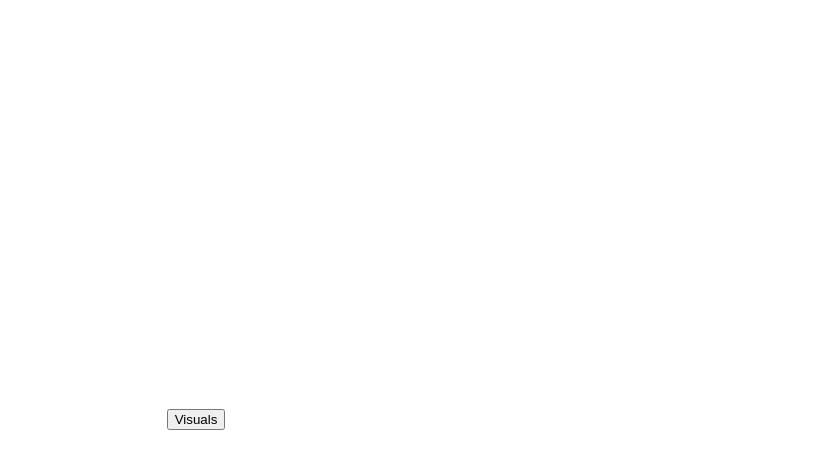
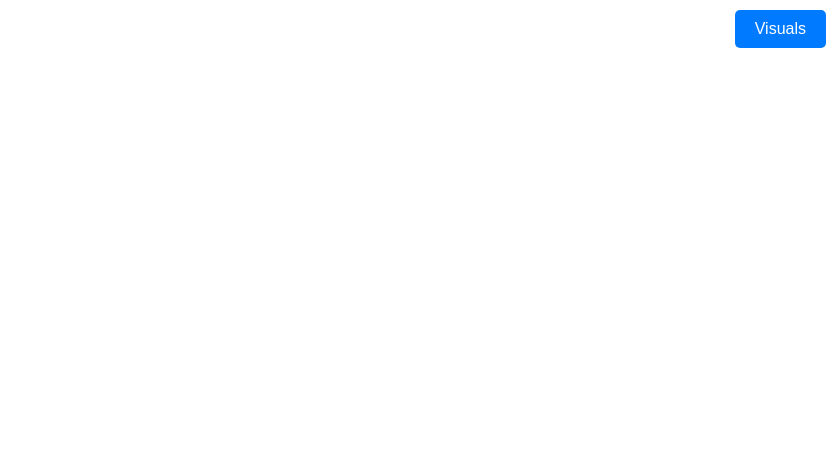
Before and after one commit to AlexSaunders4/AlexSaunders4.github.io, a plain HTML site: page index.html in a window 1280 px wide. Shown: the full height of the page, 444-1280 px from the left. Drawn offline with Linux system fonts and the light colour scheme.

Commit message:
Button Movement

```diff
--- a/index.html
+++ b/index.html
@@ -14,7 +14,7 @@
     </div>
     <p id="table"></p>
     <a href="page2.html">
-        <button>
+        <button id="Vis_Button">
             Visuals
         </button>
     </a>
--- a/styles.css
+++ b/styles.css
@@ -29,3 +29,16 @@ body {
     margin-top: 20px;
     font-size: 18px;
 }
+
+#Vis_Button {
+    position: absolute;
+    top: 10px;
+    right: 10px;
+    padding: 10px 20px;
+    font-size: 16px;
+    background-color: #007bff;
+    color: white;
+    border: none;
+    border-radius: 5px;
+    cursor: pointer;
+}
```
Also changed, not shown: page2.html (+1 -1 lines).
